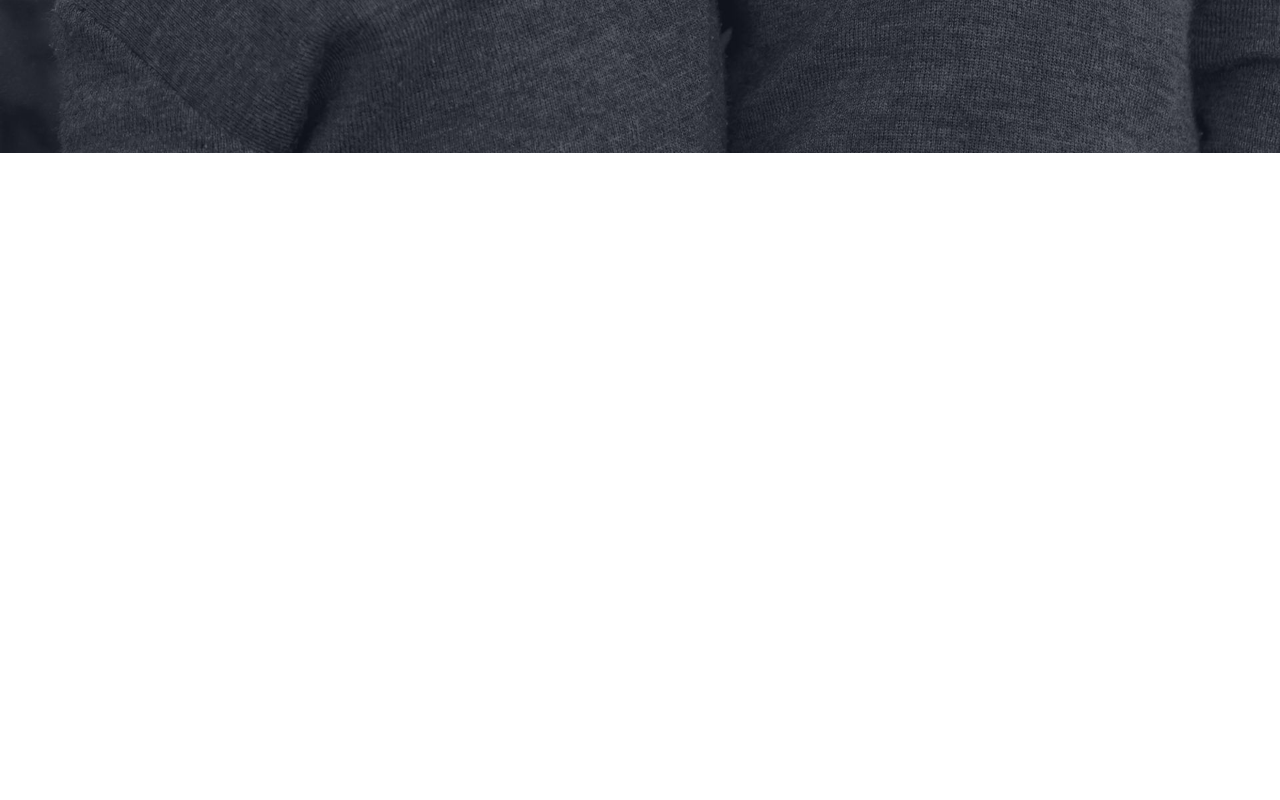
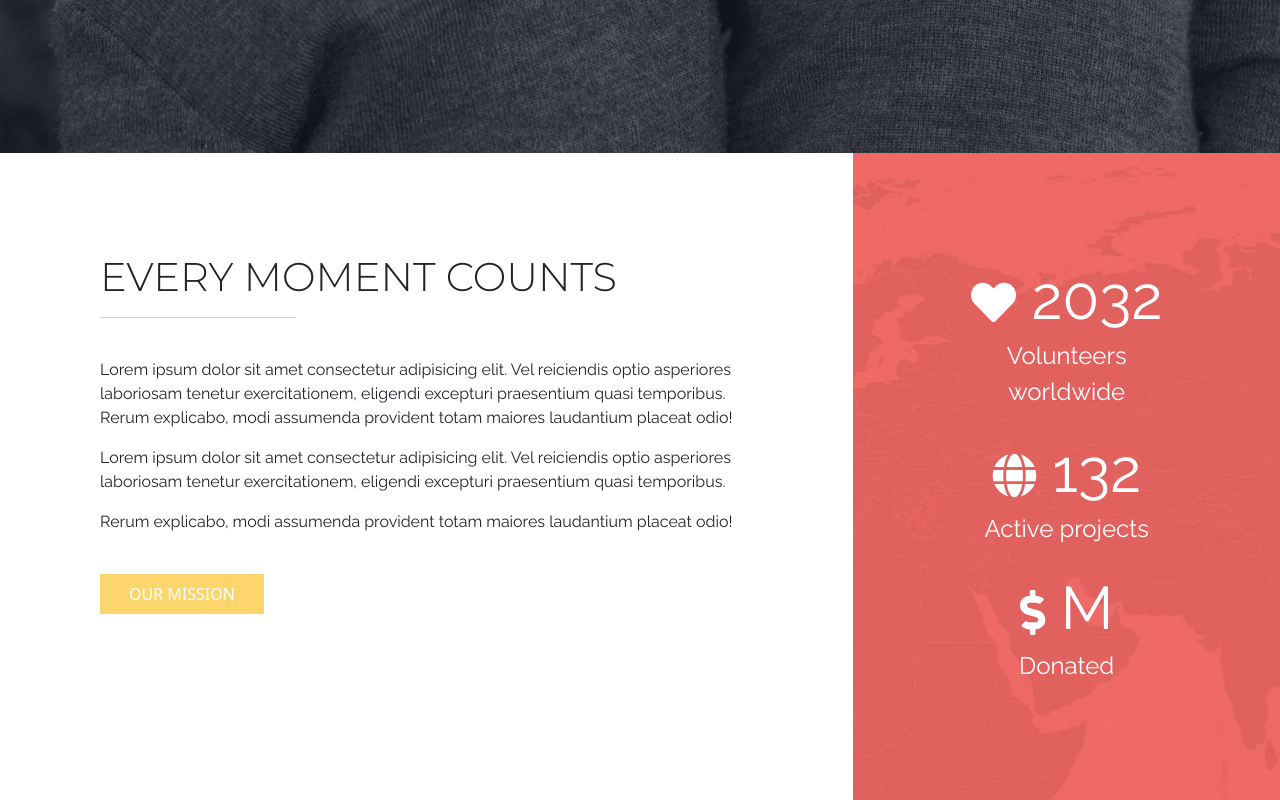
Before and after one commit to rota99C/proj-html-vuejs, a Vue app: page / in a window 1280 px wide. Shown: the part 647-1447 px from the top of the page. Before the commit the page ends 800 px from the top, so only its background shows below. Built offline with nearby package versions, Linux system fonts and the light colour scheme.

Commit message:
section mission completa e stilizzata

```diff
--- a/package.json
+++ b/package.json
@@ -8,6 +8,9 @@
     "lint": "vue-cli-service lint"
   },
   "dependencies": {
+    "@fortawesome/fontawesome-svg-core": "^1.2.36",
+    "@fortawesome/free-solid-svg-icons": "^5.15.4",
+    "@fortawesome/vue-fontawesome": "^2.0.6",
     "bootstrap": "^5.1.3",
     "bootstrap-vue": "^2.21.2",
     "core-js": "^3.6.5",
--- a/src/App.vue
+++ b/src/App.vue
@@ -1,22 +1,19 @@
 <template>
   <div id="app">
-    <SiteHeader />
-    <SiteJumbo />
+    <Slideshow />
     <SiteMain />
     <SiteFooter />
   </div>
 </template>
 
 <script>
-import SiteHeader from "./components/SiteHeader.vue";
-import SiteJumbo from "./components/SiteJumbo.vue";
+import Slideshow from "./components/Slideshow.vue";
 import SiteMain from "./components/SiteMain.vue";
 import SiteFooter from "./components/SiteFooter.vue";
 export default {
   name: "App",
   components: {
-    SiteHeader,
-    SiteJumbo,
+    Slideshow,
     SiteMain,
     SiteFooter,
   },
@@ -29,7 +26,4 @@ export default {
   margin: 0;
   box-sizing: border-box;
 }
-#app {
-  position: relative;
-}
 </style>
--- a/src/assets/style/common.scss
+++ b/src/assets/style/common.scss
@@ -1,5 +1,4 @@
 @import "./variables.scss";
-
 
 .golden_button_full {
     background-color: $golden;
@@ -29,3 +28,8 @@
       color: $golden;
     }
 }
+
+// Monserrat
+@import url("https://fonts.googleapis.com/css2?family=Acme&family=Montserrat:wght@300&display=swap");
+// Raleway
+@import url("https://fonts.googleapis.com/css2?family=Raleway:wght@400&display=swap");
--- /dev/null
+++ b/src/components/MainMission.vue
@@ -0,0 +1,112 @@
+<template>
+  <section id="MainMission" class="d-flex">
+    <div class="mission_text col-8">
+      <h1>EVERY MOMENT COUNTS</h1>
+      <hr />
+      <div class="paragraph pt-4 pb-4">
+        <p>
+          Lorem ipsum dolor sit amet consectetur adipisicing elit. Vel
+          reiciendis optio asperiores laboriosam tenetur exercitationem,
+          eligendi excepturi praesentium quasi temporibus. Rerum explicabo, modi
+          assumenda provident totam maiores laudantium placeat odio!
+        </p>
+        <p>
+          Lorem ipsum dolor sit amet consectetur adipisicing elit. Vel
+          reiciendis optio asperiores laboriosam tenetur exercitationem,
+          eligendi excepturi praesentium quasi temporibus.
+        </p>
+        <p>
+          Rerum explicabo, modi assumenda provident totam maiores laudantium
+          placeat odio!
+        </p>
+      </div>
+
+      <button class="golden_button_full">OUR MISSION</button>
+    </div>
+    <div
+      class="
+        col-4
+        mission_numbers
+        d-flex
+        flex-column
+        justify-content-between
+        text-center text-white
+      "
+    >
+      <div>
+        <p>
+          <font-awesome-icon :icon="['fas', 'heart']" />
+          {{ numberVolunteers }}
+        </p>
+        <p>Volunteers worldwide</p>
+      </div>
+      <div>
+        <p>
+          <font-awesome-icon :icon="['fas', 'globe']" />
+          {{ numberProjects }}
+        </p>
+        <p>Active projects</p>
+      </div>
+      <div>
+        <p>
+          <font-awesome-icon :icon="['fas', 'dollar-sign']" />
+          {{ numberDonations }} M
+        </p>
+        <p>Donated</p>
+      </div>
+    </div>
+  </section>
+</template>
+
+<script>
+import { FontAwesomeIcon } from "@fortawesome/vue-fontawesome";
+export default {
+  components: {
+    FontAwesomeIcon,
+  },
+  data() {
+    return {
+      numberVolunteers: 2032,
+      numberProjects: 132,
+      numberDonation: 3.8,
+    };
+  },
+};
+</script>
+
+<style lang="scss">
+@import "../assets/style/common.scss";
+@import "../assets/style/variables.scss";
+
+.mission_text {
+  background-color: $white;
+  padding: 100px;
+  h1 {
+    font-family: "Montserrat", sans-serif;
+  }
+  hr {
+    width: 30%;
+    height: 2px;
+    color: $golden;
+    opacity: 1;
+  }
+  p {
+    font-family: "Raleway", sans-serif;
+  }
+}
+.mission_numbers {
+  background-image: url(../assets/img/home-content-bg-1.jpg);
+  padding: 100px;
+  font-family: "Raleway", sans-serif;
+  div p:first-child {
+    font-size: 60px;
+    margin-bottom: -5px;
+  }
+  .svg-inline--fa {
+    font-size: 45px;
+  }
+  div p:last-child {
+    font-size: 24px;
+  }
+}
+</style>
--- a/src/components/SiteJumbo.vue
+++ b/src/components/SiteJumbo.vue
@@ -1,5 +1,8 @@
 <template>
-  <div id="SiteJumbo" class="d-flex justify-content-center align-items-center">
+  <div
+    id="SiteJumbo"
+    class="d-flex justify-content-center align-items-center w-100"
+  >
     <div class="text-center">
       <h1 class="text-white mb-3">MAKE A DIFFERENCE</h1>
       <h4 class="text-white mb-5">
@@ -21,12 +24,10 @@ export default {};
 </script>
 
 <style lang="scss">
-@import url("https://fonts.googleapis.com/css2?family=Acme&family=Montserrat:wght@300&display=swap");
 #SiteJumbo {
   z-index: -1;
   position: absolute;
   top: 0;
-  width: 100%;
   background-image: url(../assets/img/home-page-slider.jpg);
   background-size: cover;
   height: 100vh;
--- a/src/components/SiteMain.vue
+++ b/src/components/SiteMain.vue
@@ -1,9 +1,20 @@
 <template>
-  <div id="SiteMain"></div>
+  <div id="SiteMain">
+    <MainMission />
+    <section id="Mainvalues"></section>
+    <section id="Mainvalues"></section>
+    <section id="Mainaricles"></section>
+    <section id="Mainjoin"></section>
+  </div>
 </template>
 
 <script>
-export default {};
+import MainMission from "./MainMission.vue";
+export default {
+  components: {
+    MainMission,
+  },
+};
 </script>
 
 <style>
--- /dev/null
+++ b/src/components/Slideshow.vue
@@ -0,0 +1,24 @@
+<template>
+  <div id="Slideshow">
+    <SiteHeader />
+    <SiteJumbo />
+  </div>
+</template>
+
+<script>
+import SiteHeader from "./SiteHeader.vue";
+import SiteJumbo from "./SiteJumbo.vue";
+export default {
+  components: {
+    SiteHeader,
+    SiteJumbo,
+  },
+};
+</script>
+
+<style lang="scss">
+#Slideshow {
+  position: relative;
+  height: 100vh;
+}
+</style>
--- a/src/main.js
+++ b/src/main.js
@@ -5,15 +5,22 @@ Vue.config.productionTip = false
 
 //bootstrap
 import { BootstrapVue, IconsPlugin } from 'bootstrap-vue'
-
-// Import Bootstrap an BootstrapVue CSS files (order is important)
 import 'bootstrap/dist/css/bootstrap.css'
 import 'bootstrap-vue/dist/bootstrap-vue.css'
 
-// Make BootstrapVue available throughout your project
 Vue.use(BootstrapVue)
-// Optionally install the BootstrapVue icon components plugin
+//BootstrapVue icon components plugin
 Vue.use(IconsPlugin)
+
+// fontawesome
+import { library } from '@fortawesome/fontawesome-svg-core'
+import { fas } from '@fortawesome/free-solid-svg-icons'
+import { FontAwesomeIcon } from '@fortawesome/vue-fontawesome'
+
+library.add(fas)
+
+Vue.component('font-awesome-icon', FontAwesomeIcon)
+
 
 
 new Vue({
```
Also changed, not shown: 1 other file (tests, documents, lock files or other folders).
